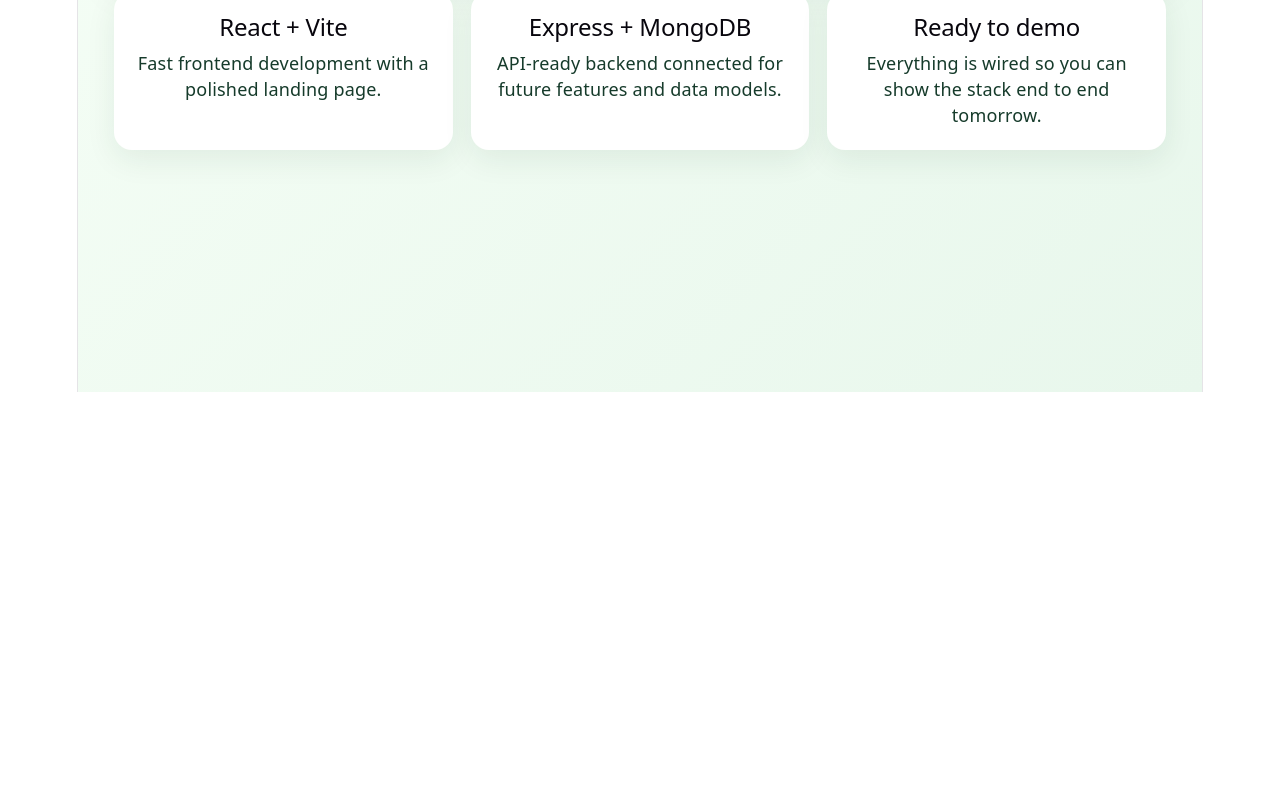
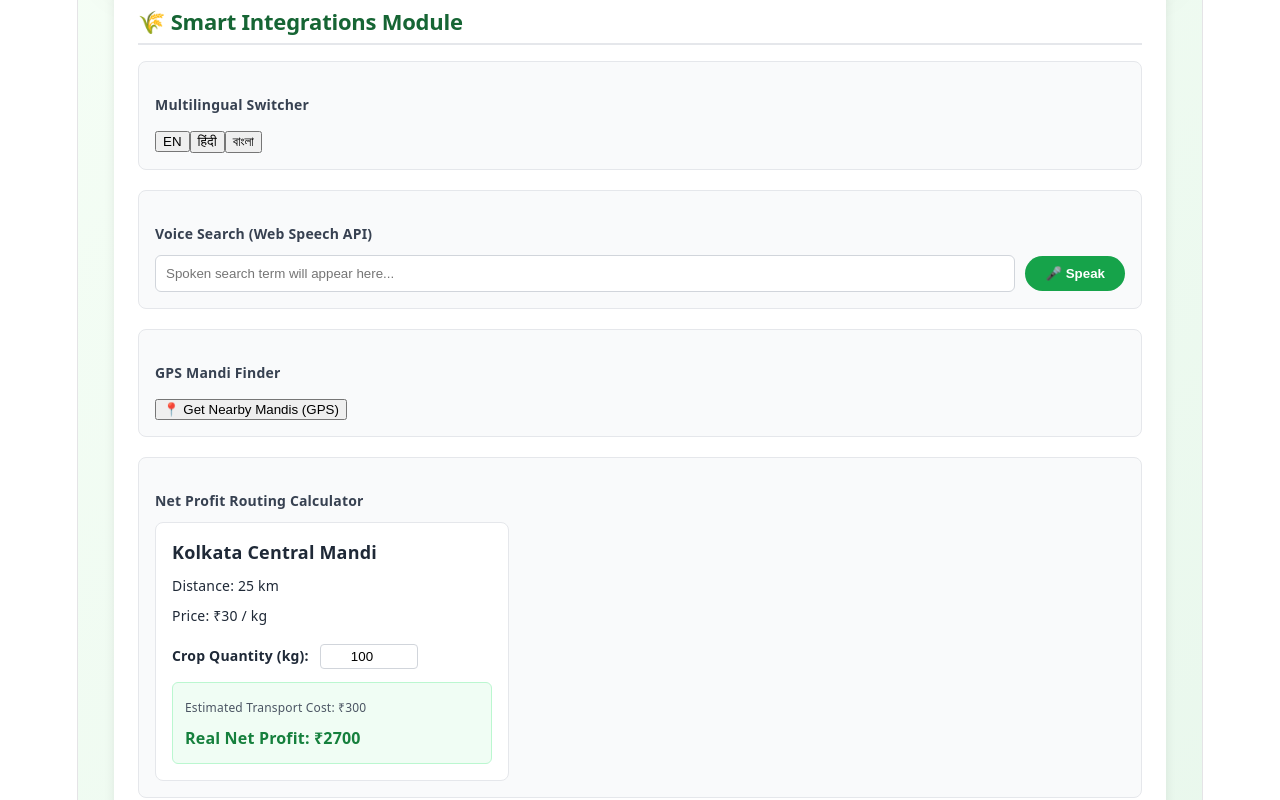
Before and after one commit to pritishhere/KrishiSync, a React (Vite) app in the folder KrishiSync/: page / in a window 1280 px wide. Shown: the part 480-1280 px from the top of the page. Before the commit the page ends 872 px from the top, so only its background shows below. Built offline with nearby package versions, Linux system fonts and the light colour scheme; no server answers.

Commit message:
Completed Member 2 frontend integration components

```diff
--- a/KrishiSync/package.json
+++ b/KrishiSync/package.json
@@ -10,8 +10,10 @@
     "preview": "vite preview"
   },
   "dependencies": {
+    "i18next": "^26.3.6",
     "react": "^19.2.8",
-    "react-dom": "^19.2.8"
+    "react-dom": "^19.2.8",
+    "react-i18next": "^17.0.11"
   },
   "devDependencies": {
     "@types/react": "^19.2.17",
--- a/KrishiSync/src/App.jsx
+++ b/KrishiSync/src/App.jsx
@@ -2,8 +2,16 @@ import { useState, useEffect } from 'react'
 import heroImg from './assets/hero.png'
 import './App.css'
 
+// Importing Member 2 (Aritra) Components
+import './Utils/i18n'
+import LanguageSwitcher from './Components/LanguageSwitcher'
+import VoiceSearch from './Components/VoiceSearch'
+import MandiCalculator from './Components/MandiCalculator'
+import LocationTracker from './Components/LocationTracker'
+
 function App() {
   const [health, setHealth] = useState('Checking...')
+  const [speechText, setSpeechText] = useState('')
 
   useEffect(() => {
     fetch('http://localhost:5000/api/health')
@@ -14,6 +22,7 @@ function App() {
 
   return (
     <main className="app-shell">
+      {/* Hero Section */}
       <section className="hero-card">
         <div className="hero-copy">
           <p className="eyebrow">Hackathon-ready MERN app</p>
@@ -31,6 +40,55 @@ function App() {
         <img src={heroImg} className="hero-image" alt="KrishiSync illustration" />
       </section>
 
+      {/* CODE BUILT BY ARITRA (MEMBER 2: DATA & MAPS INTEGRATOR) */}
+      <section style={{
+        margin: '20px 0',
+        padding: '24px',
+        backgroundColor: '#ffffff',
+        borderRadius: '12px',
+        boxShadow: '0 4px 12px rgba(0,0,0,0.08)',
+        textAlign: 'left',
+        color: '#1a1a1a'
+      }}>
+        <h2 style={{ fontSize: '22px', fontWeight: 'bold', color: '#166534', marginBottom: '16px', borderBottom: '2px solid #e5e7eb', paddingBottom: '8px' }}>
+          🌾 Smart Integrations Module
+        </h2>
+
+        {/* 1. Language Toggle */}
+        <div style={{ marginBottom: '20px', padding: '16px', backgroundColor: '#f9fafb', borderRadius: '8px', border: '1px solid #e5e7eb' }}>
+          <h3 style={{ fontSize: '14px', fontWeight: 'bold', color: '#374151', marginBottom: '8px' }}>Multilingual Switcher</h3>
+          <LanguageSwitcher />
+        </div>
+
+        {/* 2. Voice Search */}
+        <div style={{ marginBottom: '20px', padding: '16px', backgroundColor: '#f9fafb', borderRadius: '8px', border: '1px solid #e5e7eb' }}>
+          <h3 style={{ fontSize: '14px', fontWeight: 'bold', color: '#374151', marginBottom: '8px' }}>Voice Search (Web Speech API)</h3>
+          <div style={{ display: 'flex', gap: '10px', alignItems: 'center' }}>
+            <input
+              type="text"
+              value={speechText}
+              onChange={(e) => setSpeechText(e.target.value)}
+              placeholder="Spoken search term will appear here..."
+              style={{ flex: 1, padding: '10px', borderRadius: '6px', border: '1px solid #d1d5db', backgroundColor: '#ffffff', color: '#000000' }}
+            />
+            <VoiceSearch onSpeechResult={(text) => setSpeechText(text)} />
+          </div>
+        </div>
+
+        {/* 3. Location Tracker */}
+        <div style={{ marginBottom: '20px', padding: '16px', backgroundColor: '#f9fafb', borderRadius: '8px', border: '1px solid #e5e7eb' }}>
+          <h3 style={{ fontSize: '14px', fontWeight: 'bold', color: '#374151', marginBottom: '8px' }}>GPS Mandi Finder</h3>
+          <LocationTracker onLocationFound={(loc) => console.log("Current Coordinates:", loc)} />
+        </div>
+
+        {/* 4. Mandi Net Profit Calculator */}
+        <div style={{ padding: '16px', backgroundColor: '#f9fafb', borderRadius: '8px', border: '1px solid #e5e7eb' }}>
+          <h3 style={{ fontSize: '14px', fontWeight: 'bold', color: '#374151', marginBottom: '8px' }}>Net Profit Routing Calculator</h3>
+          <MandiCalculator mandiName="Kolkata Central Mandi" cropPricePerKg={30} distanceInKm={25} />
+        </div>
+      </section>
+
+      {/* Feature Grid */}
       <section className="feature-grid">
         <article>
           <h2>React + Vite</h2>
--- /dev/null
+++ b/KrishiSync/src/Components/LanguageSwitcher.jsx
@@ -0,0 +1,14 @@
+import React from 'react';
+import { useTranslation } from 'react-i18next';
+
+export default function LanguageSwitcher() {
+  const { i18n } = useTranslation();
+
+  return (
+    <div className="flex gap-2 p-2">
+      <button onClick={() => i18n.changeLanguage('en')} className="px-3 py-1 bg-gray-200 rounded font-bold">EN</button>
+      <button onClick={() => i18n.changeLanguage('hi')} className="px-3 py-1 bg-green-200 rounded font-bold">हिंदी</button>
+      <button onClick={() => i18n.changeLanguage('bn')} className="px-3 py-1 bg-yellow-200 rounded font-bold">বাংলা</button>
+    </div>
+  );
+}
--- /dev/null
+++ b/KrishiSync/src/Components/LocationTracker.jsx
@@ -0,0 +1,51 @@
+import React, { useState } from 'react';
+
+export default function LocationTracker({ onLocationFound }) {
+  const [loading, setLoading] = useState(false);
+  const [coords, setCoords] = useState(null);
+
+  const getLocation = () => {
+    if (!navigator.geolocation) {
+      alert("Geolocation is not supported by your browser!");
+      return;
+    }
+
+    setLoading(true);
+
+    navigator.geolocation.getCurrentPosition(
+      (position) => {
+        const userLocation = {
+          lat: position.coords.latitude,
+          lng: position.coords.longitude
+        };
+        setCoords(userLocation);
+        setLoading(false);
+
+        if (onLocationFound) {
+          onLocationFound(userLocation);
+        }
+      },
+      (error) => {
+        setLoading(false);
+        alert("Unable to fetch location. Please enable location permissions in Chrome.");
+      }
+    );
+  };
+
+  return (
+    <div className="p-3 bg-blue-50 border border-blue-200 rounded-lg max-w-sm my-2">
+      <button
+        onClick={getLocation}
+        className="w-full bg-blue-600 text-white font-semibold py-2 px-4 rounded-md hover:bg-blue-700 transition"
+      >
+        {loading ? "📍 Locating..." : "📍 Get Nearby Mandis (GPS)"}
+      </button>
+
+      {coords && (
+        <p className="text-xs text-blue-800 mt-2 text-center">
+          Location Found: {coords.lat.toFixed(4)}, {coords.lng.toFixed(4)}
+        </p>
+      )}
+    </div>
+  );
+}
--- /dev/null
+++ b/KrishiSync/src/Components/MandiCalculator.jsx
@@ -0,0 +1,49 @@
+import React, { useState } from 'react';
+
+export default function MandiCalculator({ mandiName = "Mandi A", cropPricePerKg = 25, distanceInKm = 15 }) {
+  const [quantity, setQuantity] = useState(100);
+  const fuelCostPerKm = 12;
+
+  const grossRevenue = quantity * cropPricePerKg;
+  const transportCost = distanceInKm * fuelCostPerKm;
+  const netProfit = grossRevenue - transportCost;
+
+  return (
+    <div style={{
+      padding: '16px',
+      border: '1px solid #e5e7eb',
+      borderRadius: '8px',
+      backgroundColor: '#ffffff',
+      maxWidth: '320px',
+      color: '#1f2937'
+    }}>
+      <h3 style={{ fontSize: '18px', fontWeight: 'bold', margin: '0 0 8px 0' }}>{mandiName}</h3>
+      <p style={{ margin: '4px 0', fontSize: '14px' }}>Distance: {distanceInKm} km</p>
+      <p style={{ margin: '4px 0', fontSize: '14px' }}>Price: ₹{cropPricePerKg} / kg</p>
+
+      <div style={{ margin: '12px 0' }}>
+        <label style={{ fontSize: '14px', fontWeight: '600' }}>Crop Quantity (kg): </label>
+        <input
+          type="number"
+          value={quantity}
+          onChange={(e) => setQuantity(Number(e.target.value))}
+          style={{
+            padding: '4px 8px',
+            border: '1px solid #d1d5db',
+            borderRadius: '4px',
+            width: '80px',
+            textAlign: 'center',
+            backgroundColor: '#ffffff',
+            color: '#000000',
+            marginLeft: '8px'
+          }}
+        />
+      </div>
+
+      <div style={{ padding: '12px', backgroundColor: '#f0fdf4', borderRadius: '6px', border: '1px solid #bbf7d0' }}>
+        <p style={{ fontSize: '12px', color: '#4b5563', margin: '0 0 4px 0' }}>Estimated Transport Cost: ₹{transportCost}</p>
+        <p style={{ fontSize: '16px', fontWeight: 'bold', color: '#15803d', margin: 0 }}>Real Net Profit: ₹{netProfit}</p>
+      </div>
+    </div>
+  );
+}
--- /dev/null
+++ b/KrishiSync/src/Components/VoiceSearch.jsx
@@ -0,0 +1,46 @@
+import React, { useState } from 'react';
+
+export default function VoiceSearch({ onSpeechResult }) {
+  const [isListening, setIsListening] = useState(false);
+
+  const startListening = () => {
+    const SpeechRecognition = window.SpeechRecognition || window.webkitSpeechRecognition;
+
+    if (!SpeechRecognition) {
+      alert("Please open this app in Google Chrome for voice search!");
+      return;
+    }
+
+    const recognition = new SpeechRecognition();
+    recognition.lang = 'hi-IN';
+
+    recognition.onstart = () => setIsListening(true);
+    recognition.onend = () => setIsListening(false);
+
+    recognition.onresult = (event) => {
+      const transcript = event.results[0][0].transcript;
+      if (onSpeechResult) {
+        onSpeechResult(transcript);
+      }
+    };
+
+    recognition.start();
+  };
+
+  return (
+    <button
+      onClick={startListening}
+      style={{
+        padding: '10px 20px',
+        borderRadius: '20px',
+        border: 'none',
+        backgroundColor: isListening ? '#ef4444' : '#16a34a',
+        color: '#ffffff',
+        fontWeight: 'bold',
+        cursor: 'pointer'
+      }}
+    >
+      {isListening ? '🎙️ Listening...' : '🎤 Speak'}
+    </button>
+  );
+}
--- /dev/null
+++ b/KrishiSync/src/Locales/bn.json
@@ -0,0 +1,5 @@
+{
+  "welcome": "কৃষক ভাইদের স্বাগতম",
+  "search_placeholder": "ফসল বা মান্ডি খুঁজুন...",
+  "calculate_profit": "নিট লাভ হিসাব করুন"
+}
--- /dev/null
+++ b/KrishiSync/src/Locales/en.json
@@ -0,0 +1,5 @@
+{
+  "welcome": "Welcome Farmer",
+  "search_placeholder": "Search crops or mandis...",
+  "calculate_profit": "Calculate Net Profit"
+}
--- /dev/null
+++ b/KrishiSync/src/Locales/hi.json
@@ -0,0 +1,5 @@
+{
+  "welcome": "किसान भाई का स्वागत है",
+  "search_placeholder": "फसल या मंडी खोजें...",
+  "calculate_profit": "शुद्ध लाभ की गणना करें"
+}
--- /dev/null
+++ b/KrishiSync/src/Utils/i18n.js
@@ -0,0 +1,18 @@
+import i18n from 'i18next';
+import { initReactI18next } from 'react-i18next';
+import en from '../Locales/en.json';
+import hi from '../Locales/hi.json';
+import bn from '../Locales/bn.json';
+
+i18n.use(initReactI18next).init({
+  resources: {
+    en: { translation: en },
+    hi: { translation: hi },
+    bn: { translation: bn }
+  },
+  lng: 'en',
+  fallbackLng: 'en',
+  interpolation: { escapeValue: false }
+});
+
+export default i18n;
```
